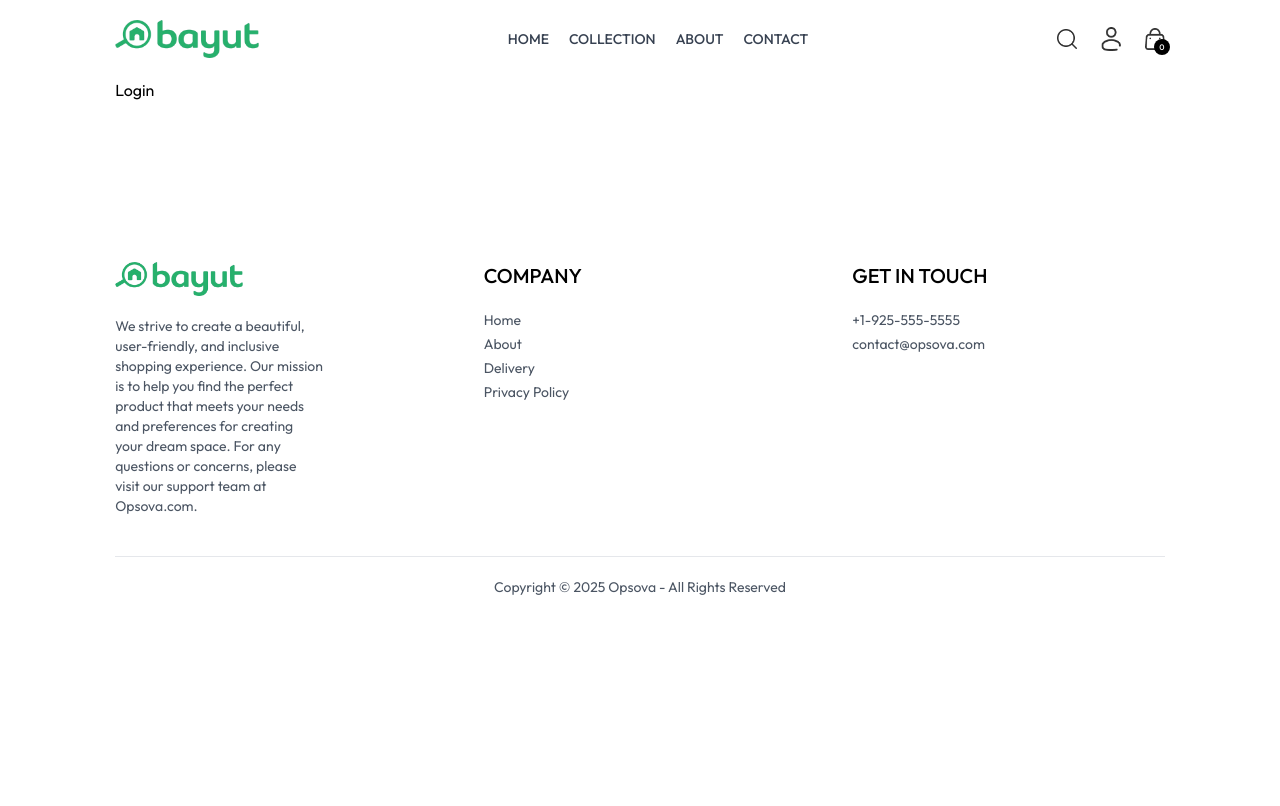
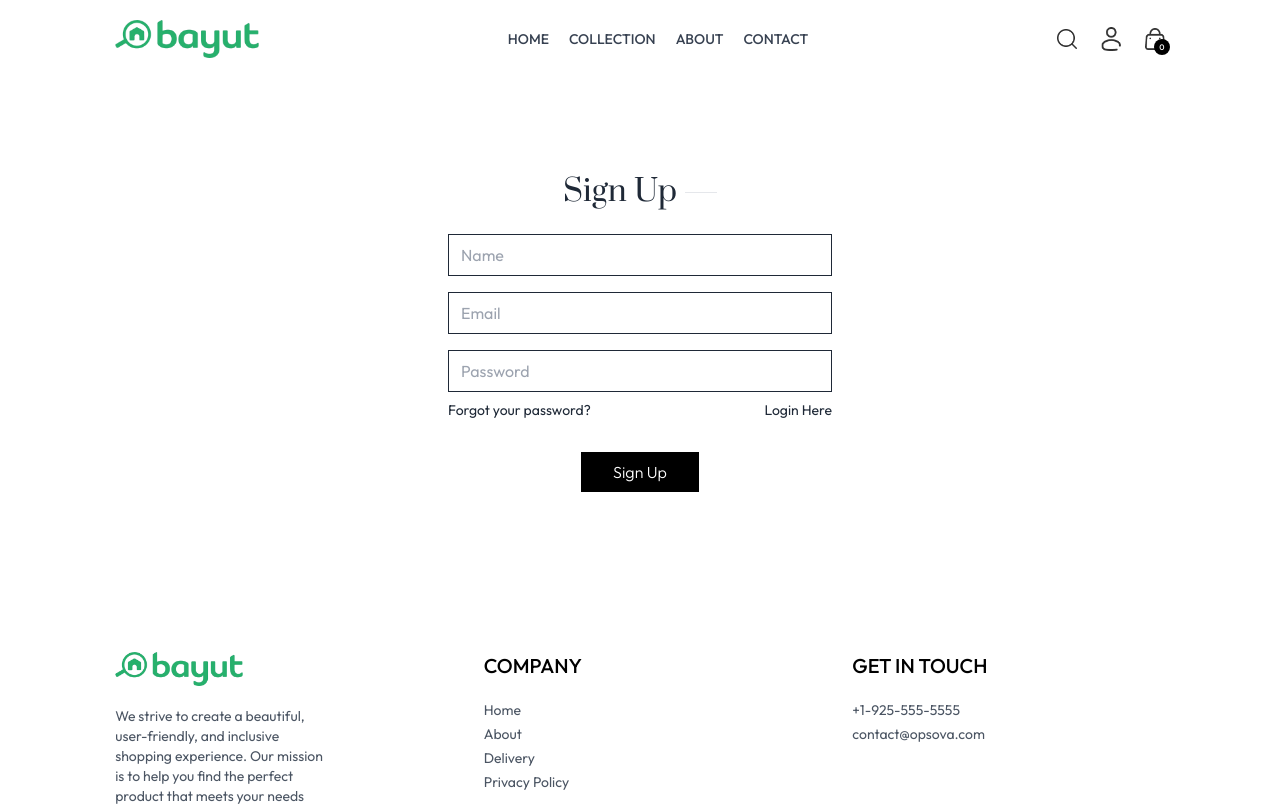
Before and after one commit to hossamalmaraghy/Cladify, a React (Vite) app in the folder frontend/: page /login in a window 1280 px wide. Shown: the top 806 px of the page. Built offline with nearby package versions, Linux system fonts and the light colour scheme.

Commit message:
Adding login page with its details

```diff
--- a/frontend/src/components/navbar.jsx
+++ b/frontend/src/components/navbar.jsx
@@ -37,7 +37,7 @@
                 <img onClick={() => setShowSearch(true)} className='w-5 cursor-pointer' src={assets.search_icon}  alt="" />
 
                 <div className='group relative'>
-                    <img className='w-5 cursor-pointer' src={assets.profile_icon} alt="" />
+                    <Link to={'/login'}><img className='w-5 cursor-pointer' src={assets.profile_icon} alt="" /></Link>
                     <div className='group-hover:block hidden absolute dropdown-menu right-0 pt-4'>
                         <div className='flex flex-col gap-2 w-36 py-3 px-5 bg-gray-100 text-gray-500 rounded shadow-md'>
                             <p className='cursor-pointer hover:text-black'>My Profile</p>
--- a/frontend/src/pages/login.jsx
+++ b/frontend/src/pages/login.jsx
@@ -1,7 +1,35 @@
+import { useState } from "react"
 
 const Login = () => {
+
+  const [currentState, setCurrentState] = useState('Sign Up');
+
+  const onSubmitHandler = async (event) => {
+    event.preventDefault();
+  }
+
   return (
-    <div>Login</div>
+    <form onSubmit={onSubmitHandler} className="flex flex-col items-center w-[90%] sm:max-w-96 m-auto mt-14 gap-4 text-gray-800">
+      <div className="inline-flex items-center gap-2 mb-2 mt-10">
+        <p className="prata-regular text-3xl">{currentState}</p>
+        <hr className="bprder-none h-[1.5px] w-8 bg-gray-800" />
+      </div>
+
+      {currentState === 'Login' ? '' : <input type="text" className="w-full px-3 py-2 border border-gray-800" placeholder="Name" required/>}
+      <input type="email" className="w-full px-3 py-2 border border-gray-800" placeholder="Email" required/>
+      <input type="password" className="w-full px-3 py-2 border border-gray-800" placeholder="Password" required/>
+
+      <div className="w-full flex justify-between text-sm mt-[-8px]">
+        <p className="cursor-pointer">Forgot your password?</p>
+        {
+          currentState === 'Login'?
+          <p onClick={() => setCurrentState('Sign Up')} className="cursor-pointer">Create Account</p>
+          :
+          <p onClick={() => setCurrentState('Login')} className="cursor-pointer">Login Here</p>
+        }
+      </div>
+      <button className="bg-black text-white font-light px-8 py-2 mt-4">{currentState === 'Login' ? 'Sign In' : 'Sign Up'}</button>
+    </form>
   )
 }
 
```
